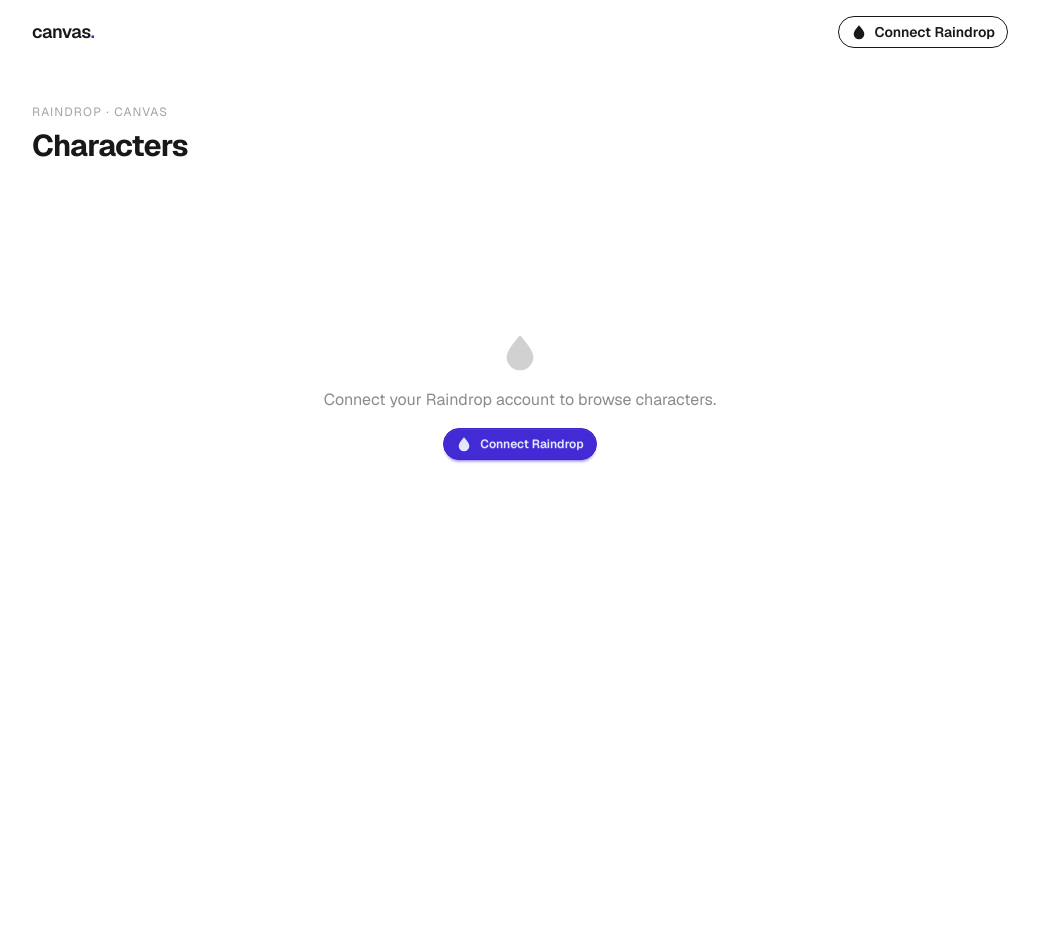
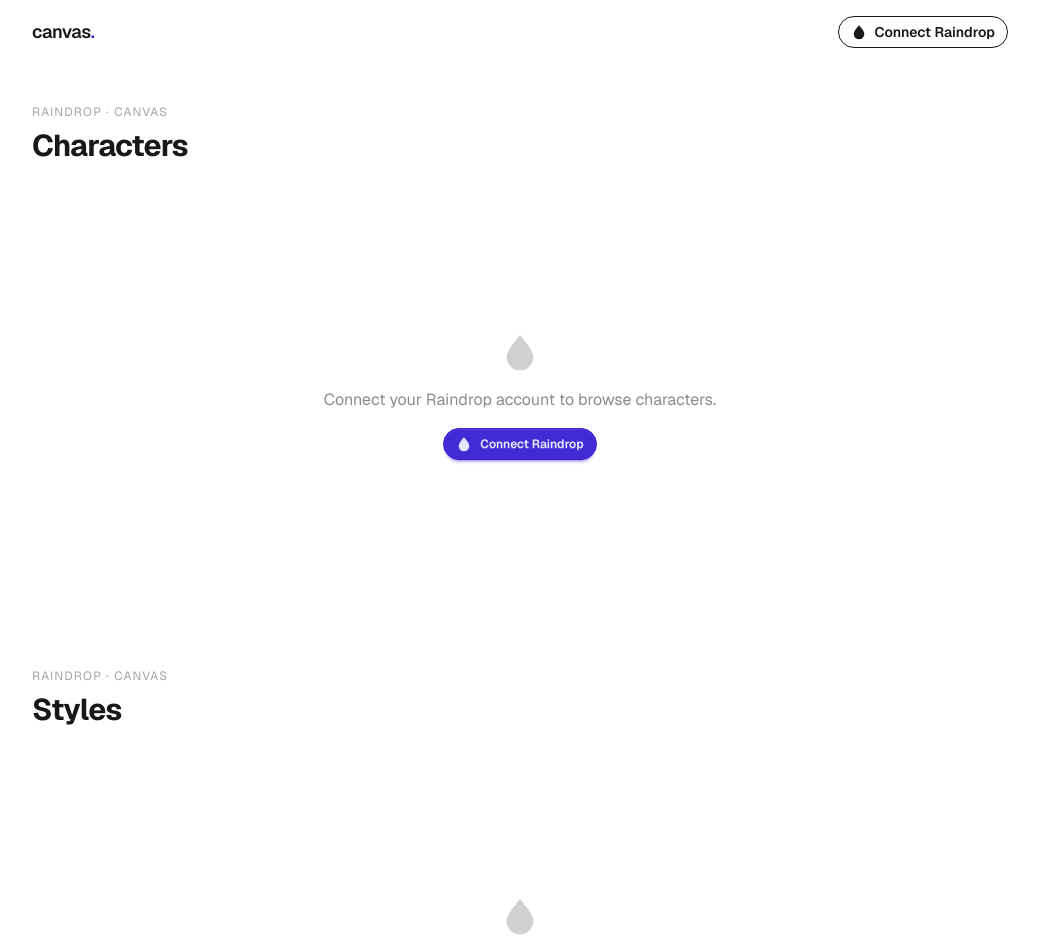
Before and after one commit to oscarqht/canvas-app, a Next.js app: page / in a window 1280 px wide. Shown: the top 952 px of the page, without its empty margins (120-1159 px from the left). Before the commit the page ends 800 px from the top, so only its background shows below. Built offline with nearby package versions, Linux system fonts and the light colour scheme.

Commit message:
fetch style list

```diff
--- a/src/app/page.tsx
+++ b/src/app/page.tsx
@@ -12,6 +12,7 @@
   type RaindropUser,
 } from "@/lib/raindrop";
 import { fetchCharacters, type Character } from "@/lib/characters";
+import { fetchStylePacks, type StylePack } from "@/lib/styles";
 
 // ---------------------------------------------------------------------------
 // Auth + user hook
@@ -87,11 +88,44 @@
 }
 
 // ---------------------------------------------------------------------------
+// Styles hook
+// ---------------------------------------------------------------------------
+function useStyles(loggedIn: boolean) {
+  const [styles, setStyles] = useState<StylePack[]>([]);
+  const [loading, setLoading] = useState(false);
+  const [error, setError] = useState<string | null>(null);
+
+  const load = useCallback(async () => {
+    if (!loggedIn) {
+      setStyles([]);
+      return;
+    }
+    setLoading(true);
+    setError(null);
+    try {
+      const packs = await fetchStylePacks();
+      setStyles(packs);
+    } catch (e) {
+      setError(e instanceof Error ? e.message : "Failed to load styles");
+    } finally {
+      setLoading(false);
+    }
+  }, [loggedIn]);
+
+  useEffect(() => {
+    load();
+  }, [load]);
+
+  return { styles, loading, error, reload: load };
+}
+
+// ---------------------------------------------------------------------------
 // Page
 // ---------------------------------------------------------------------------
 export default function HomePage() {
   const { loggedIn, user, loadingUser, login, logout } = useRaindropAuth();
   const { characters, loading: charsLoading, error: charsError } = useCharacters(loggedIn);
+  const { styles, loading: stylesLoading, error: stylesError } = useStyles(loggedIn);
 
   return (
     <main className="min-h-screen bg-base-100 text-base-content flex flex-col">
@@ -250,7 +284,129 @@
           </div>
         )}
       </section>
+
+      {/* Styles Section */}
+      <section id="styles" className="flex-1 py-10 px-6 max-w-5xl mx-auto w-full">
+        <div className="mb-10">
+          <p className="text-xs uppercase tracking-widest text-base-content/40 mb-2">
+            Raindrop · Canvas
+          </p>
+          <h2 className="text-3xl font-bold tracking-tight">Styles</h2>
+        </div>
+
+        {/* Not logged in */}
+        {!loggedIn && (
+          <div className="flex flex-col items-center justify-center py-32 gap-4 text-center">
+            <RaindropIcon className="size-10 text-base-content/20" />
+            <p className="text-base-content/50">
+              Connect your Raindrop account to browse styles.
+            </p>
+          </div>
+        )}
+
+        {/* Loading */}
+        {loggedIn && stylesLoading && (
+          <div className="flex items-center justify-center py-32">
+            <span className="loading loading-spinner loading-lg text-primary" />
+          </div>
+        )}
+
+        {/* Error */}
+        {loggedIn && stylesError && (
+          <div role="alert" className="alert alert-error">
+            <svg className="size-5 shrink-0" viewBox="0 0 24 24" fill="none" stroke="currentColor" strokeWidth="2" strokeLinecap="round" strokeLinejoin="round">
+              <circle cx="12" cy="12" r="10" />
+              <line x1="12" y1="8" x2="12" y2="12" />
+              <line x1="12" y1="16" x2="12.01" y2="16" />
+            </svg>
+            <span>{stylesError}</span>
+          </div>
+        )}
+
+        {/* Empty state */}
+        {loggedIn && !stylesLoading && !stylesError && styles.length === 0 && (
+          <div className="text-center py-32 text-base-content/40">
+            <p className="text-lg">No style packs found.</p>
+            <p className="text-sm mt-1">
+              Make sure your Raindrop account has a root collection named &ldquo;Canvas&rdquo; with a child collection named &ldquo;Styles&rdquo; containing style pack sub-collections.
+            </p>
+          </div>
+        )}
+
+        {/* Grid */}
+        {loggedIn && !stylesLoading && styles.length > 0 && (
+          <div className="grid sm:grid-cols-2 lg:grid-cols-3 gap-5">
+            {styles.map((pack) => (
+              <StylePackCard key={pack.id} pack={pack} />
+            ))}
+          </div>
+        )}
+      </section>
     </main>
+  );
+}
+
+// ---------------------------------------------------------------------------
+// StylePackCard
+// ---------------------------------------------------------------------------
+function StylePackCard({ pack }: { pack: StylePack }) {
+  return (
+    <article
+      className="card bg-base-200 border border-base-300/50 hover:border-primary/30 hover:shadow-lg transition-all duration-300 group overflow-hidden"
+    >
+      {/* Preview thumbnail */}
+      {pack.previewUrl ? (
+        // eslint-disable-next-line @next/next/no-img-element
+        <img
+          src={pack.previewUrl}
+          alt={pack.name}
+          className="w-full aspect-video object-cover group-hover:scale-[1.02] transition-transform duration-300"
+        />
+      ) : (
+        <div className="w-full aspect-video bg-base-300/50 flex items-center justify-center">
+          <svg className="size-12 text-base-content/20" viewBox="0 0 24 24" fill="none" stroke="currentColor" strokeWidth="1.5" strokeLinecap="round" strokeLinejoin="round">
+            <rect x="3" y="3" width="18" height="18" rx="2" />
+            <circle cx="8.5" cy="8.5" r="1.5" />
+            <path d="M21 15l-5-5L5 21" />
+          </svg>
+        </div>
+      )}
+
+      <div className="card-body gap-3 p-4">
+        {/* Pack name */}
+        <h3 className="card-title text-base font-semibold group-hover:text-primary transition-colors duration-200">
+          {pack.name}
+        </h3>
+
+        {/* Style prompt (excerpt) */}
+        {pack.stylePrompt && (
+          <p className="text-sm text-base-content/55 leading-relaxed line-clamp-3">
+            {pack.stylePrompt}
+          </p>
+        )}
+
+        {/* Extra instruction (note) */}
+        {pack.extraInstruction && (
+          <p className="text-xs text-base-content/40 italic leading-relaxed line-clamp-2">
+            {pack.extraInstruction}
+          </p>
+        )}
+
+        {/* Reference images count badge */}
+        {pack.referenceImages.length > 0 && (
+          <div className="flex items-center gap-1.5 mt-1">
+            <svg className="size-3.5 text-base-content/40" viewBox="0 0 24 24" fill="none" stroke="currentColor" strokeWidth="2" strokeLinecap="round" strokeLinejoin="round">
+              <rect x="3" y="3" width="18" height="18" rx="2" />
+              <circle cx="8.5" cy="8.5" r="1.5" />
+              <path d="M21 15l-5-5L5 21" />
+            </svg>
+            <span className="text-xs text-base-content/40">
+              {pack.referenceImages.length} reference{pack.referenceImages.length !== 1 ? "s" : ""}
+            </span>
+          </div>
+        )}
+      </div>
+    </article>
   );
 }
 
--- /dev/null
+++ b/src/lib/styles.ts
@@ -0,0 +1,120 @@
+/**
+ * Style pack fetching logic.
+ *
+ * Navigates the Raindrop collection hierarchy:
+ *   Root collection "Canvas"  →  child collection "Styles"  →  child collections (style packs)
+ *
+ * Each style pack collection contains image raindrops:
+ *   preview.jpg  → thumbnail (cover), style prompt (excerpt), extra instruction (note)
+ *   reference-N* → style reference images (cover / media links)
+ */
+
+import {
+  getRootCollections,
+  getChildCollections,
+  getRaindrops,
+  type RaindropItem,
+} from "./raindrop";
+
+export interface StylePack {
+  id: number;
+  name: string;
+  /** Preview thumbnail URL (from the cover of the "preview.jpg" item) */
+  previewUrl: string;
+  /** Style prompt extracted from the excerpt of the "preview.jpg" item */
+  stylePrompt: string;
+  /** Extra style instruction extracted from the note of the "preview.jpg" item */
+  extraInstruction: string;
+  /** Reference image URLs from items named "reference-<N><ext>" */
+  referenceImages: string[];
+}
+
+/** Returns the best available image URL for a raindrop item. */
+function itemImageUrl(item: RaindropItem): string {
+  return (
+    item.cover ||
+    item.media?.find((m) => m.type === "image")?.link ||
+    ""
+  );
+}
+
+/**
+ * Checks whether a raindrop title matches the "preview.jpg" convention
+ * (case-insensitive, with or without leading path segments).
+ */
+function isPreview(title: string): boolean {
+  return title.trim().toLowerCase().replace(/^.*\//, "") === "preview.jpg";
+}
+
+/**
+ * Checks whether a raindrop title matches the "reference-<N><ext>" convention.
+ * e.g. "reference-1.jpg", "reference-2.png"
+ */
+function isReference(title: string): boolean {
+  return /^reference-\d+(\.\w+)?$/i.test(title.trim().replace(/^.*\//, ""));
+}
+
+/**
+ * Maps raw raindrops from a style pack collection into a StylePack.
+ */
+function toStylePack(
+  collectionId: number,
+  collectionTitle: string,
+  items: RaindropItem[]
+): StylePack {
+  const previewItem = items.find((item) => isPreview(item.title));
+  const referenceItems = items
+    .filter((item) => isReference(item.title))
+    .sort((a, b) => a.title.localeCompare(b.title, undefined, { numeric: true }));
+
+  return {
+    id: collectionId,
+    name: collectionTitle,
+    previewUrl: previewItem ? itemImageUrl(previewItem) : "",
+    stylePrompt: previewItem?.excerpt ?? "",
+    extraInstruction: previewItem?.note ?? "",
+    referenceImages: referenceItems.map(itemImageUrl).filter(Boolean),
+  };
+}
+
+/**
+ * Fetches all style packs from Raindrop:
+ *   1. Get all root collections, find one titled "Canvas"
+ *   2. Get all child collections, find one titled "Styles" whose parent is "Canvas"
+ *   3. Get all child collections whose parent is "Styles" — each is a style pack
+ *   4. For each style pack, fetch its raindrops and extract preview + references
+ *
+ * Returns an empty array if the expected structure is not found.
+ */
+export async function fetchStylePacks(): Promise<StylePack[]> {
+  // 1. Locate the "Canvas" root collection
+  const roots = await getRootCollections();
+  const canvasCollection = roots.find(
+    (c) => c.title.trim().toLowerCase() === "canvas"
+  );
+  if (!canvasCollection) return [];
+
+  // 2. Locate the "Styles" child collection under "Canvas"
+  const allChildren = await getChildCollections();
+  const stylesCollection = allChildren.find(
+    (c) =>
+      c.title.trim().toLowerCase() === "styles" &&
+      c.parent?.$id === canvasCollection._id
+  );
+  if (!stylesCollection) return [];
+
+  // 3. Find all direct children of "Styles" — these are the individual style packs
+  const stylePackCollections = allChildren.filter(
+    (c) => c.parent?.$id === stylesCollection._id
+  );
+
+  // 4. For each style pack, fetch its items and build a StylePack object
+  const packs = await Promise.all(
+    stylePackCollections.map(async (col) => {
+      const items = await getRaindrops(col._id);
+      return toStylePack(col._id, col.title, items);
+    })
+  );
+
+  return packs;
+}
```
